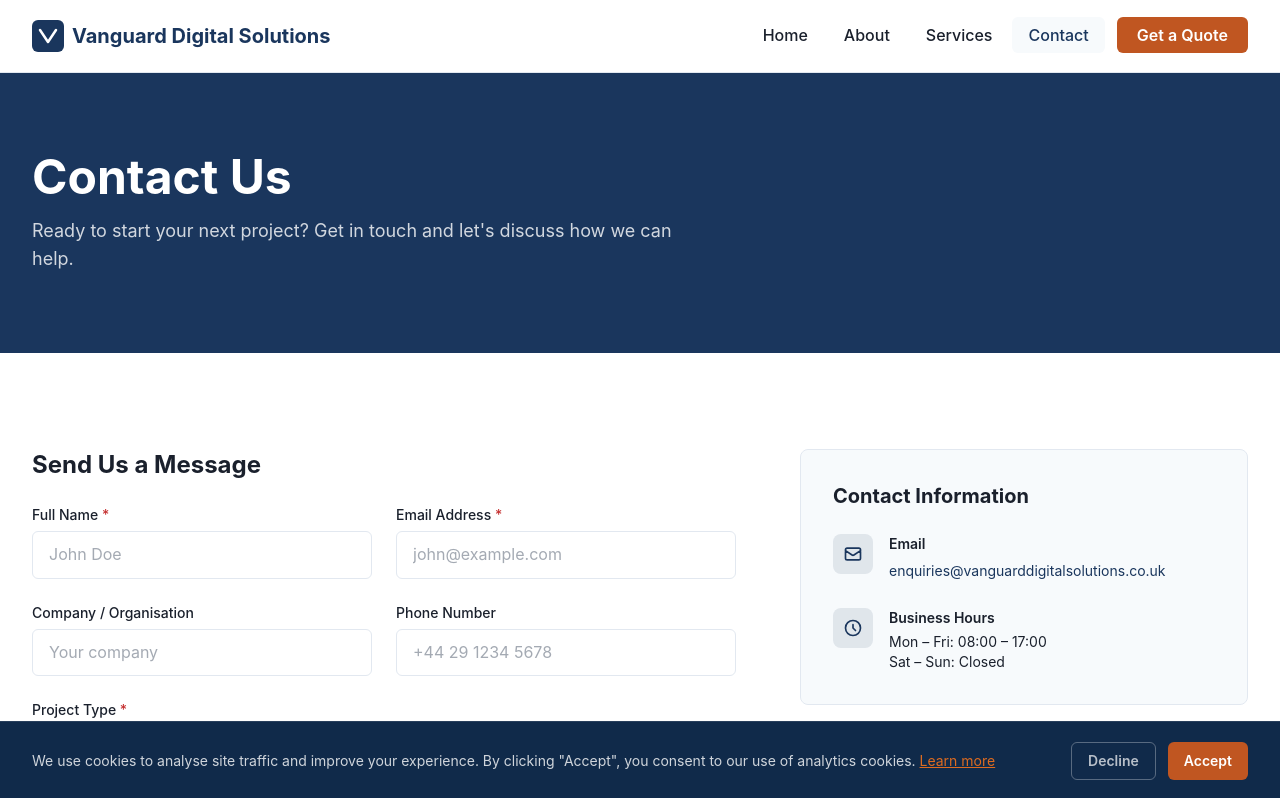
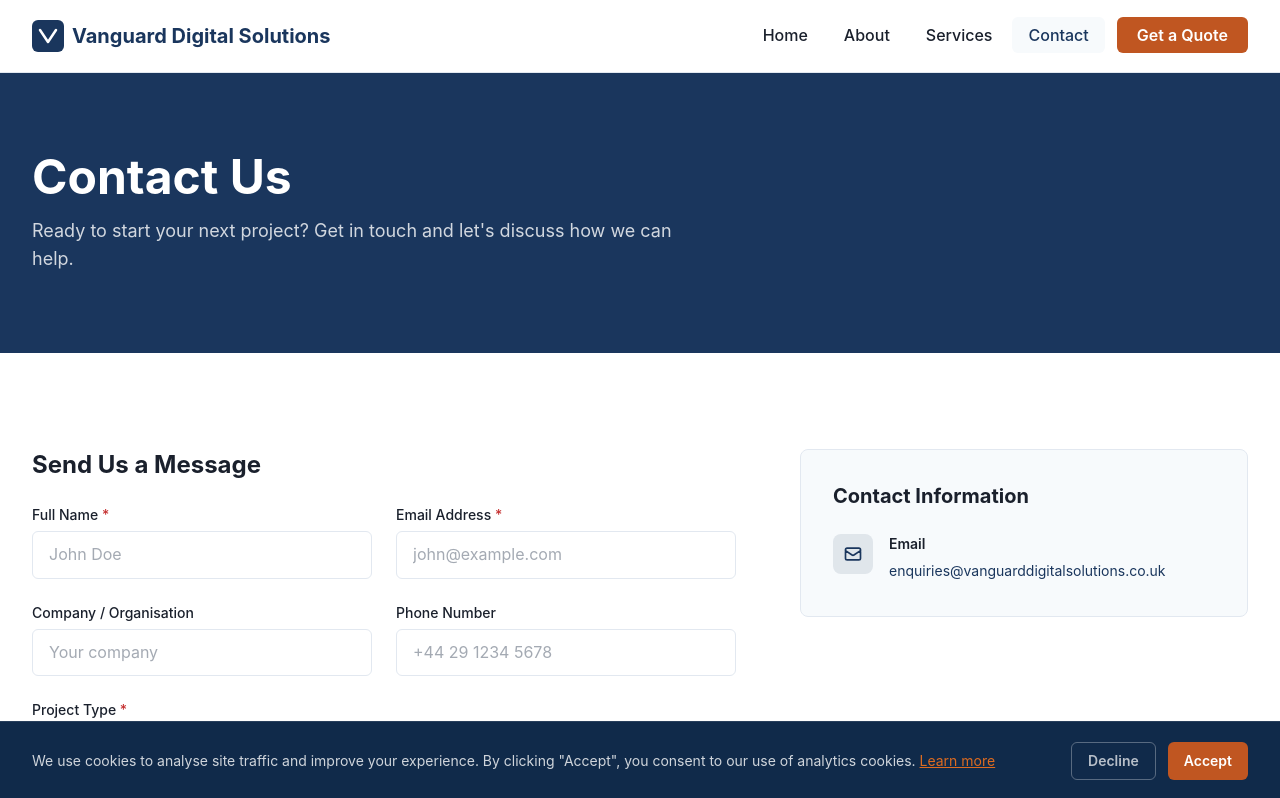
Before and after one commit to masomj/vanguard-solutions, a Vue app: page /contact in a window 1280 px wide. Shown: the top 798 px of the page. Built offline with nearby package versions, Linux system fonts and the light colour scheme.

Commit message:
remove working hours

```diff
--- a/src/pages/ContactPage.vue
+++ b/src/pages/ContactPage.vue
@@ -34,21 +34,6 @@
                     </a>
                   </div>
                 </div>
-
-                <div class="flex items-start gap-4">
-                  <div class="w-10 h-10 rounded-lg bg-primary/10 text-primary flex items-center justify-center shrink-0" aria-hidden="true">
-                    <svg class="w-5 h-5" fill="none" stroke="currentColor" viewBox="0 0 24 24">
-                      <path stroke-linecap="round" stroke-linejoin="round" stroke-width="2" d="M12 8v4l3 3m6-3a9 9 0 11-18 0 9 9 0 0118 0z" />
-                    </svg>
-                  </div>
-                  <div>
-                    <h3 class="font-semibold text-text text-sm mb-1">Business Hours</h3>
-                    <p class="text-text-light text-sm">
-                      Mon – Fri: 08:00 – 17:00<br />
-                      Sat – Sun: Closed
-                    </p>
-                  </div>
-                </div>
               </div>
             </div>
           </aside>
```
